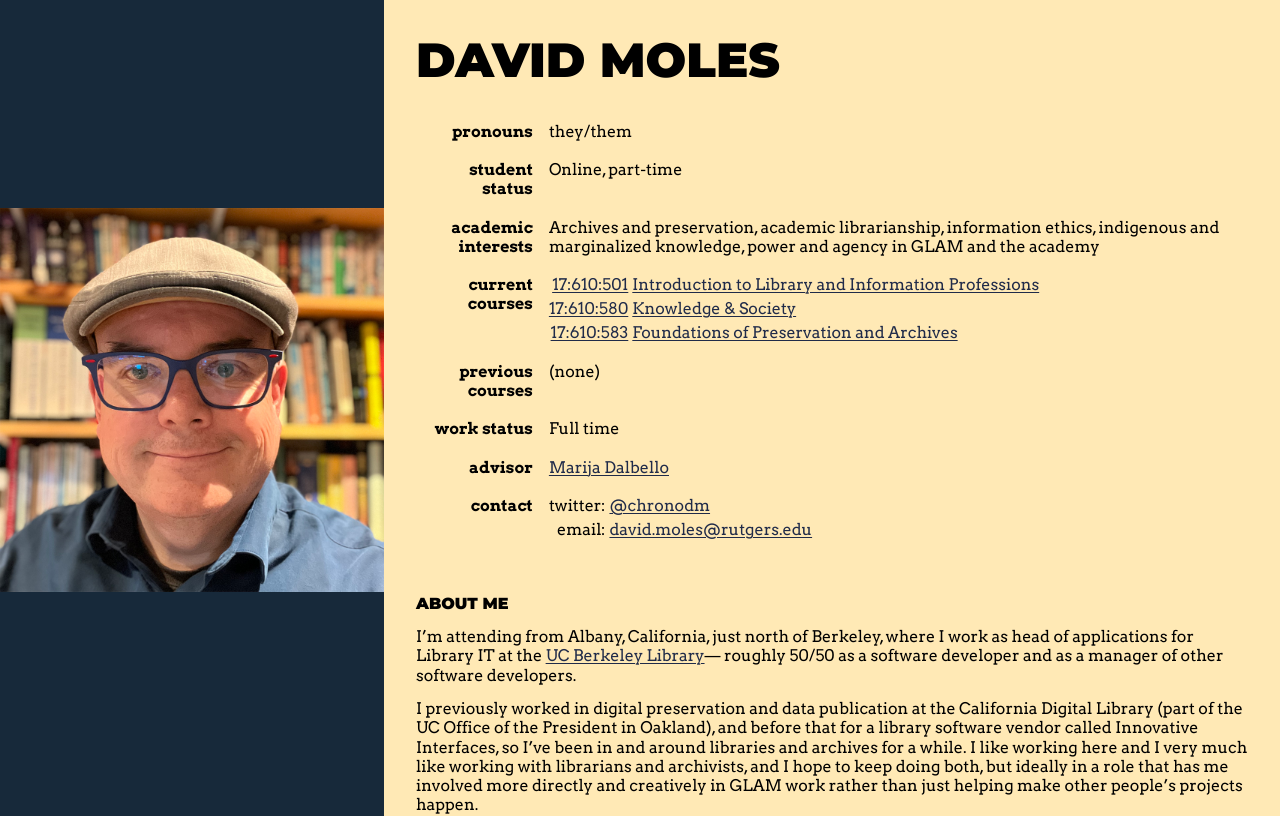
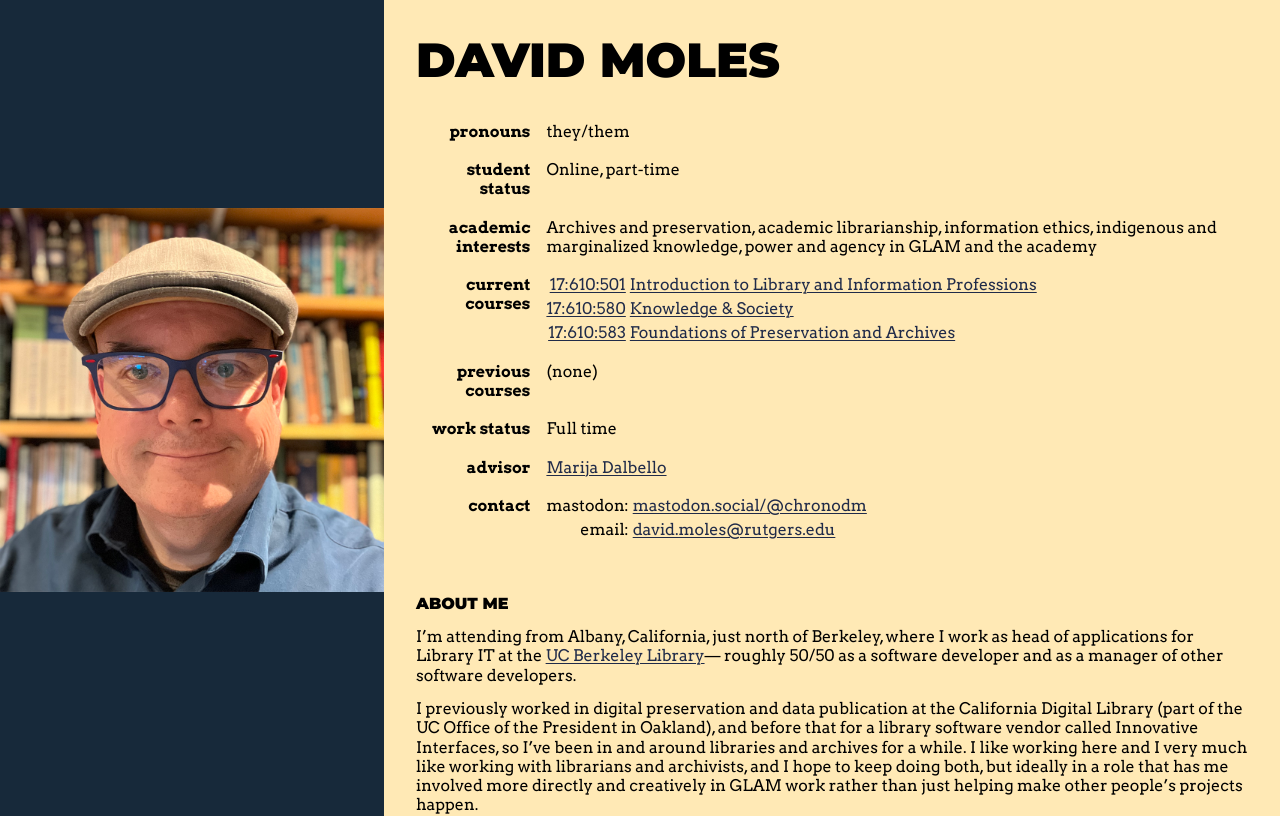
Before and after one commit to dmoles/dmoles.info, a Vue app: page / in a window 1280 px wide. Shown: the top 816 px of the page. Built offline with nearby package versions, Linux system fonts and the light colour scheme; a web font is replaced by a local one.

Commit message:
Replace Twitter link with Mastodon

```diff
--- a/src/components/profile/Profile.vue
+++ b/src/components/profile/Profile.vue
@@ -81,8 +81,8 @@ const currentCourses = [
               <table class="inner">
                 <tbody>
                   <tr>
-                    <th scope="row">Twitter:</th>
-                    <td><a href="https://twitter.com/chronodm">@chronodm</a></td>
+                    <th scope="row">Mastodon:</th>
+                    <td><a href="https://mastodon.social/@chronodm">mastodon.social/@chronodm</a></td>
                   </tr>
                   <tr>
                     <th scope="row">email:</th>
```
